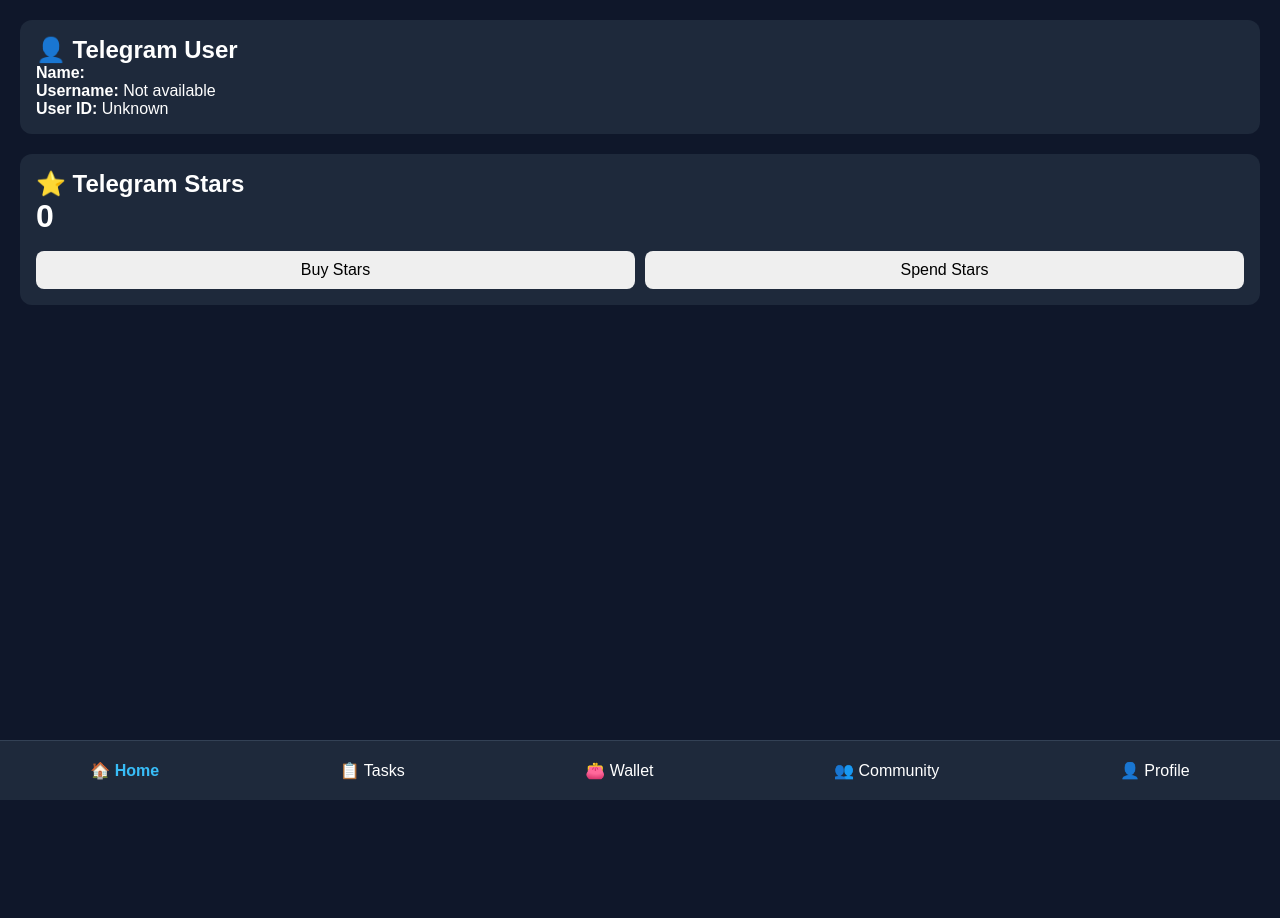
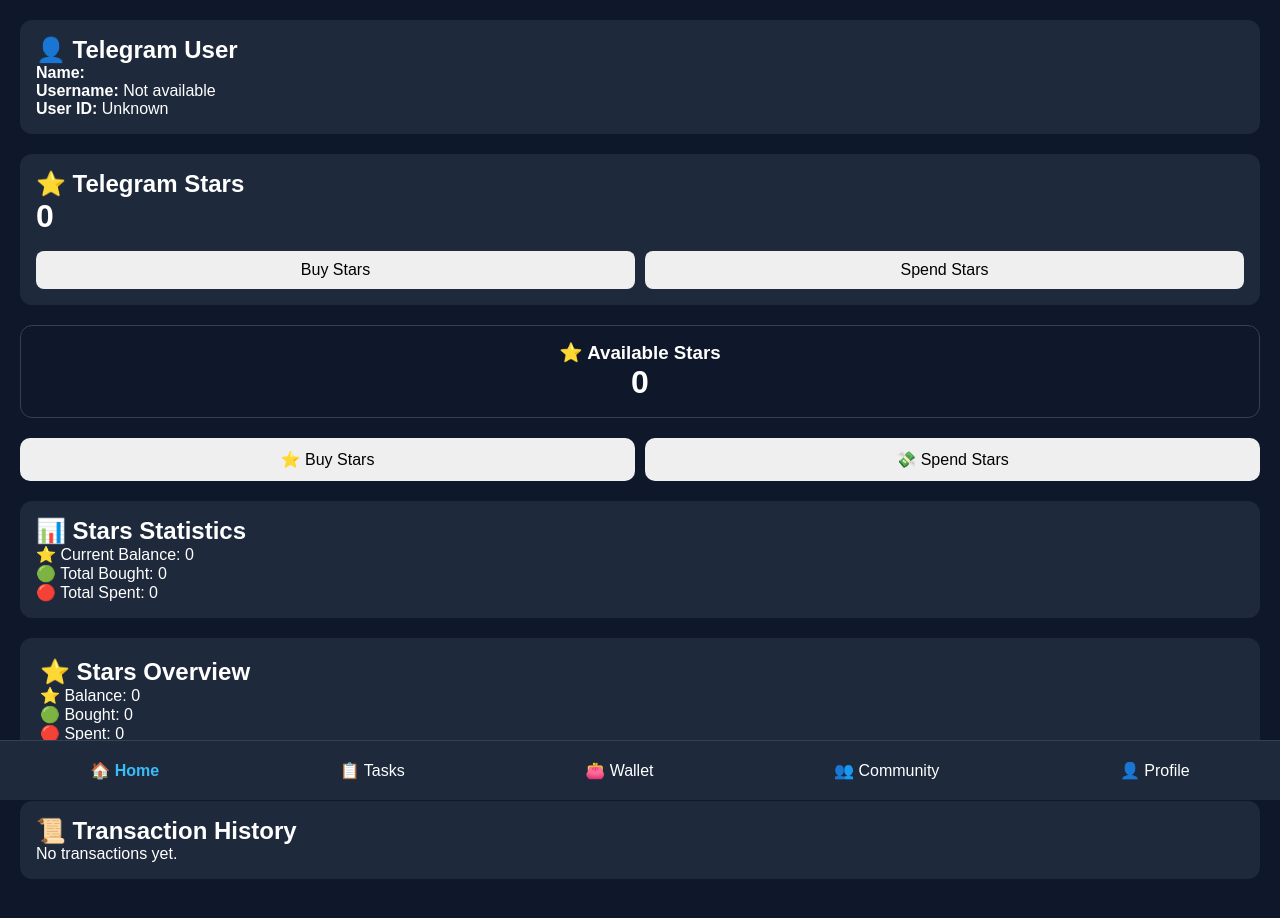
Before and after one commit to Fidaniii812/addev-miniapp, a React (Vite) app: page / in a window 1280 px wide. Shown: the top 918 px of the page. Before the commit the page ends 800 px from the top, so only its background shows below. Built offline with nearby package versions, Linux system fonts and the light colour scheme.

Commit message:
Refactor buy and spend actions in Home component
Refactor buy and spend handlers to use dedicated functions and add transaction logging.

```diff
--- a/src/pages/Home.tsx
+++ b/src/pages/Home.tsx
@@ -1,8 +1,15 @@
 import UserCard from "../components/UserCard";
 import TelegramStarsCard from "../components/TelegramStarsCard";
+import StarsBalance from "../components/StarsBalance";
+import StarsActions from "../components/StarsActions";
+import TransactionHistory from "../components/TransactionHistory";
+import StarsStats from "../components/StarsStats";
+import StarsOverview from "../components/StarsOverview";
 
 import useTelegramUser from "../hooks/useTelegramUser";
 import useTelegramStars from "../hooks/useTelegramStars";
+import useTelegramTransactions from "../hooks/useTelegramTransactions";
+import useStarsStats from "../hooks/useStarsStats";
 
 export default function Home() {
   const user = useTelegramUser();
@@ -13,14 +20,57 @@ export default function Home() {
     spendStars,
   } = useTelegramStars();
 
+  const {
+    transactions,
+    addTransaction,
+  } = useTelegramTransactions();
+
+  const {
+    totalBought,
+    totalSpent,
+  } = useStarsStats(transactions);
+
+  const handleBuy = () => {
+    buyStars(10);
+    addTransaction("buy", 10);
+  };
+
+  const handleSpend = () => {
+    spendStars(10);
+    addTransaction("spend", 10);
+  };
+
   return (
     <div style={{ padding: "20px" }}>
       <UserCard user={user} />
 
       <TelegramStarsCard
         stars={stars}
-        onBuy={() => buyStars(10)}
-        onSpend={() => spendStars(10)}
+        onBuy={handleBuy}
+        onSpend={handleSpend}
+      />
+
+      <StarsBalance stars={stars} />
+
+      <StarsActions
+        onBuy={handleBuy}
+        onSpend={handleSpend}
+      />
+
+      <StarsStats
+        stars={stars}
+        totalBought={totalBought}
+        totalSpent={totalSpent}
+      />
+
+      <StarsOverview
+        stars={stars}
+        totalBought={totalBought}
+        totalSpent={totalSpent}
+      />
+
+      <TransactionHistory
+        transactions={transactions}
       />
     </div>
   );
```
